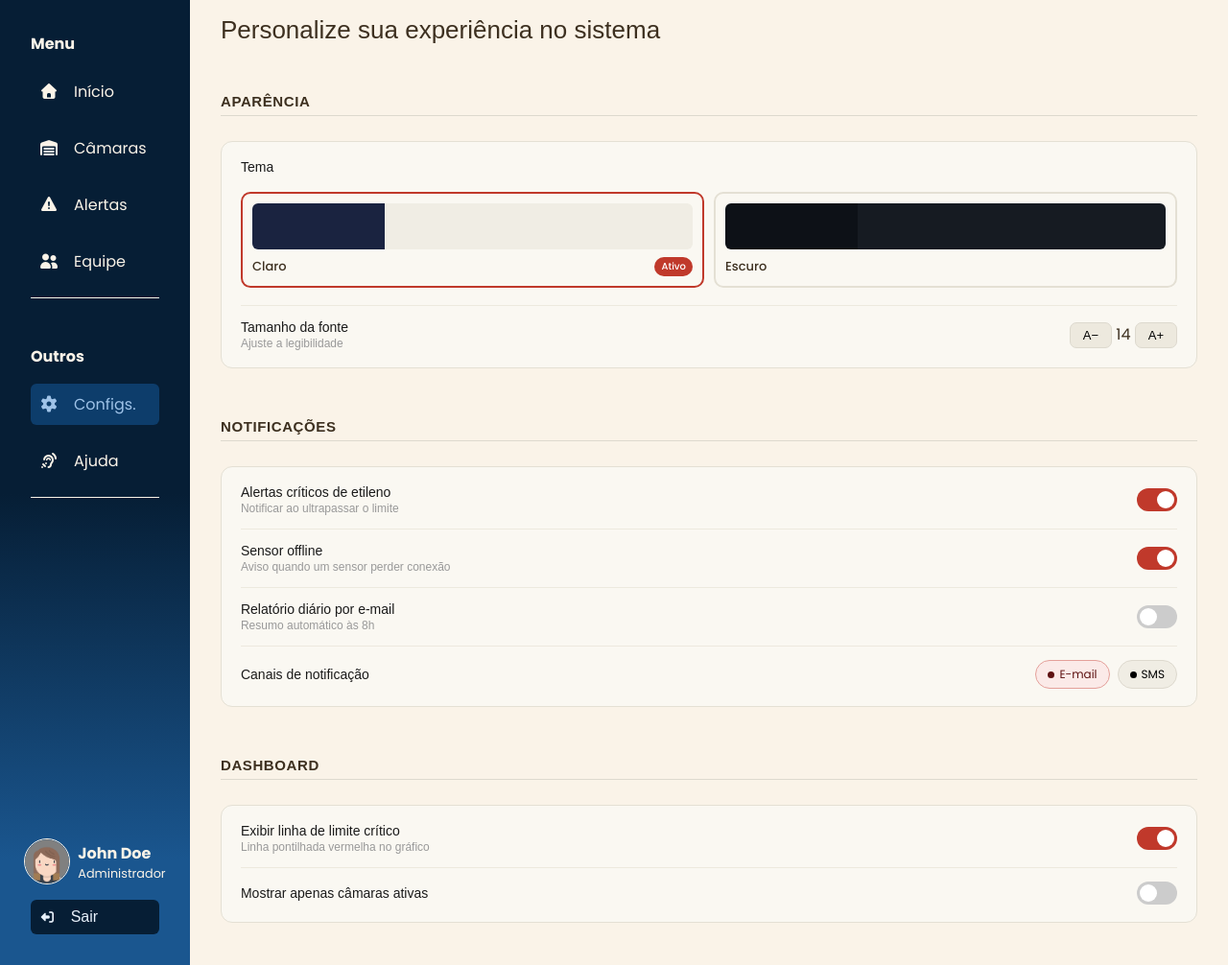
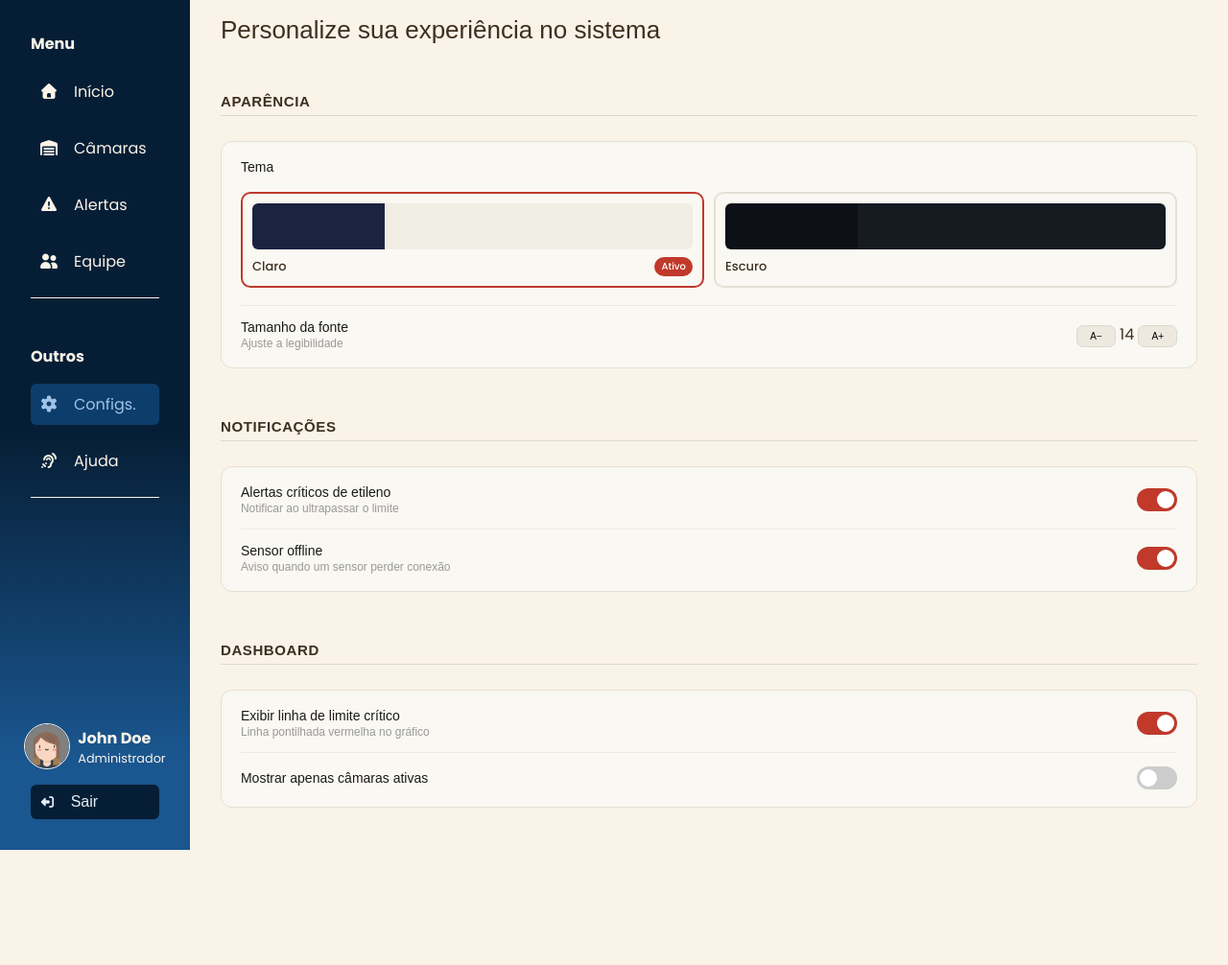
Before and after one commit to 4ppleTech/appleTech, a website: page entregas/website/public/dashboard/configs.html in a window 1280 px wide. Shown: the part 85-1091 px from the top of the page at 96% size. After the commit the page ends 971 px from the top, so only its background shows below. Drawn offline with nearby package versions, Linux system fonts and the light colour scheme; a web font is replaced by a local one.

Commit message:
feat: atualizações da configs.html

```diff
--- a/entregas/website/public/css/dashboard/configs.css
+++ b/entregas/website/public/css/dashboard/configs.css
@@ -166,49 +166,6 @@
   border-radius: 7px;
   padding: 5px 13px;
   cursor: pointer;
-  font-size: 13px;
+  font-size: 10px;
   color: #000000;
 }
-
-/*chip sms,email */
-
-.chips {
-  display: flex;
-  gap: 8px;
-}
-.chip {
-  display: flex;
-  align-items: center;
-  gap: 5px;
-  background: #f0ede4;
-  border: 1px solid #ddd9ce;
-  border-radius: 20px;
-  padding: 5px 12px;
-  font-size: 12px;
-  color: #000000;
-  cursor: pointer;
-}
-.chip.on {
-  background: #fbeae8;
-  border-color: #e4a09a;
-  color: #5E1212;
-}
-.chip-dot {
-  width: 7px;
-  height: 7px;
-  border-radius: 50%;
-  background: currentColor;
-}
-
-/* Select */
-
-select {
-  font-family: 'Kufam', sans-serif;
-  border: 1px solid #ddd9ce;
-  background: #f0ede4;
-  border-radius: 8px;
-  padding: 6px 10px;
-  font-size: 13px;
-  color: #333;
-  cursor: pointer;
-}
--- a/entregas/website/public/dashboard/configs.html
+++ b/entregas/website/public/dashboard/configs.html
@@ -136,23 +136,7 @@
         </div>
         <label class="toggle"><input type="checkbox" checked><div class="track"></div><div class="thumb"></div></label>
       </div>
-      <div class="row">
-        <div class="row-info">
-          <div class="row-label">Relatório diário por e-mail</div>
-          <div class="row-desc">Resumo automático às 8h</div>
-        </div>
-        <label class="toggle"><input type="checkbox"><div class="track"></div><div class="thumb"></div></label>
       </div>
-      <div class="row">
-        <div class="row-info">
-          <div class="row-label">Canais de notificação</div>
-        </div>
-        <div class="chips">
-          <div class="chip on" onclick="this.classList.toggle('on')"><div class="chip-dot"></div> E-mail</div>
-          <div class="chip" onclick="this.classList.toggle('on')"><div class="chip-dot"></div> SMS</div>
-        </div>
-      </div>
-    </div>
 
     <!-- Dashboard -->
     <div class="section-title">Dashboard</div>
```
